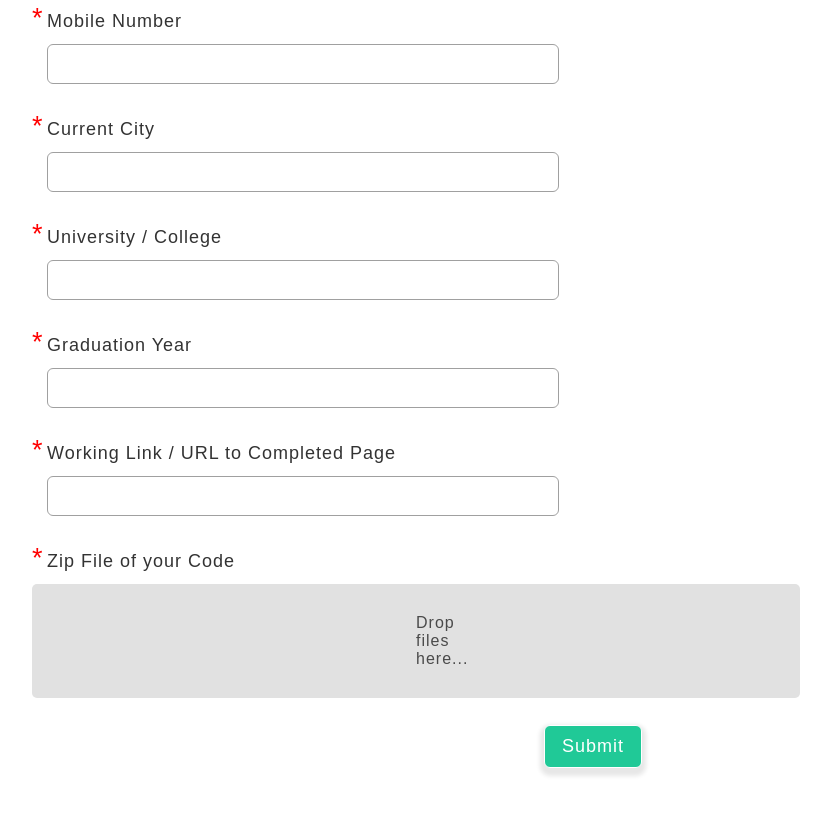
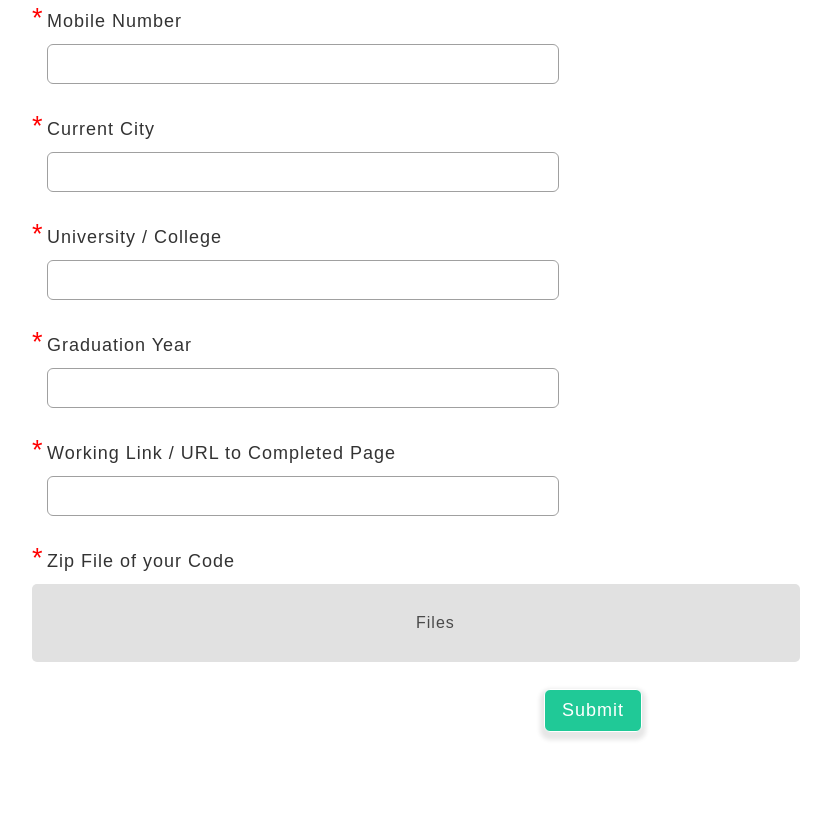
Before and after one commit to Deepanshuigtm/signup, a plain HTML site: page index.html in a window 1280 px wide. Shown: the part 580-1395 px from the top of the page, without its empty margins (288-1119 px from the left). Drawn offline with Linux system fonts and the light colour scheme.

Commit message:
index.html

```diff
--- a/index.html
+++ b/index.html
@@ -77,7 +77,7 @@
                     <label class="form-label" for="form1Example13">Zip File of your Code</label>
                 </div>
                 <div class="uplaod-files">
-                    <label for="zip-upload" id="upload-files" aria-hidden="true">Drop files here...</label>
+                    <label for="zip-upload" id="upload-files" aria-hidden="true"><p>Files</p></label>
                     <input type="file" id="zip-upload" accept=".zip" style="display: none;">
                 </div>
             </div>
```
